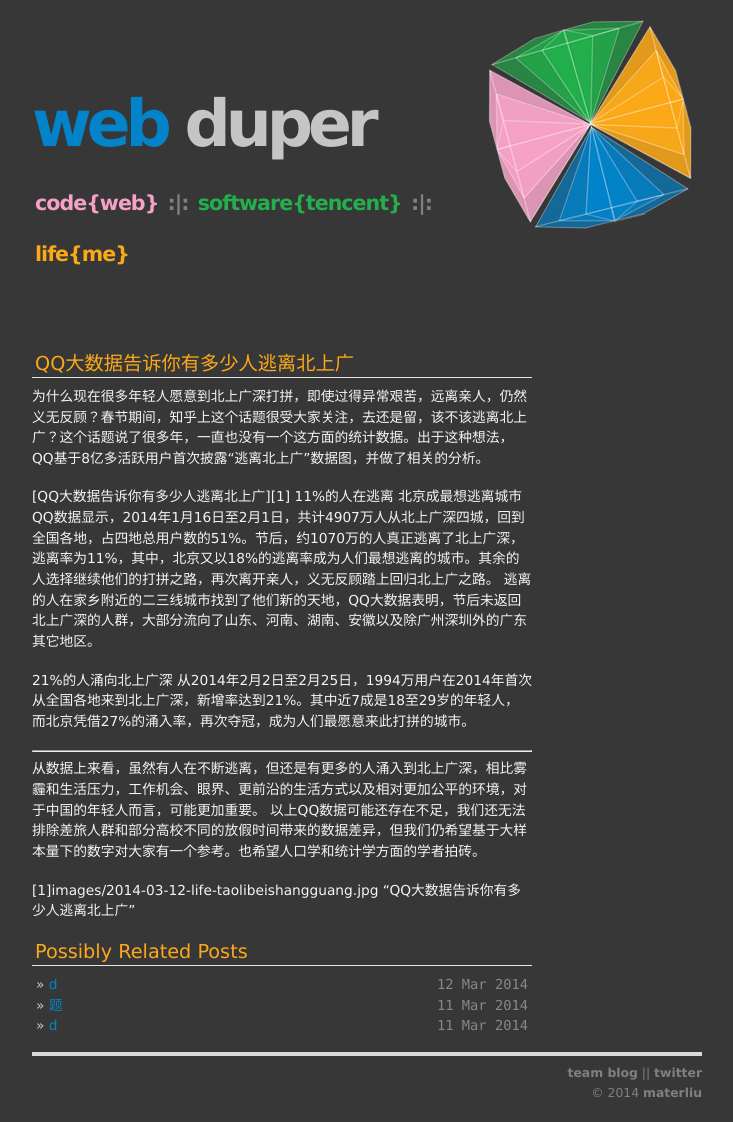
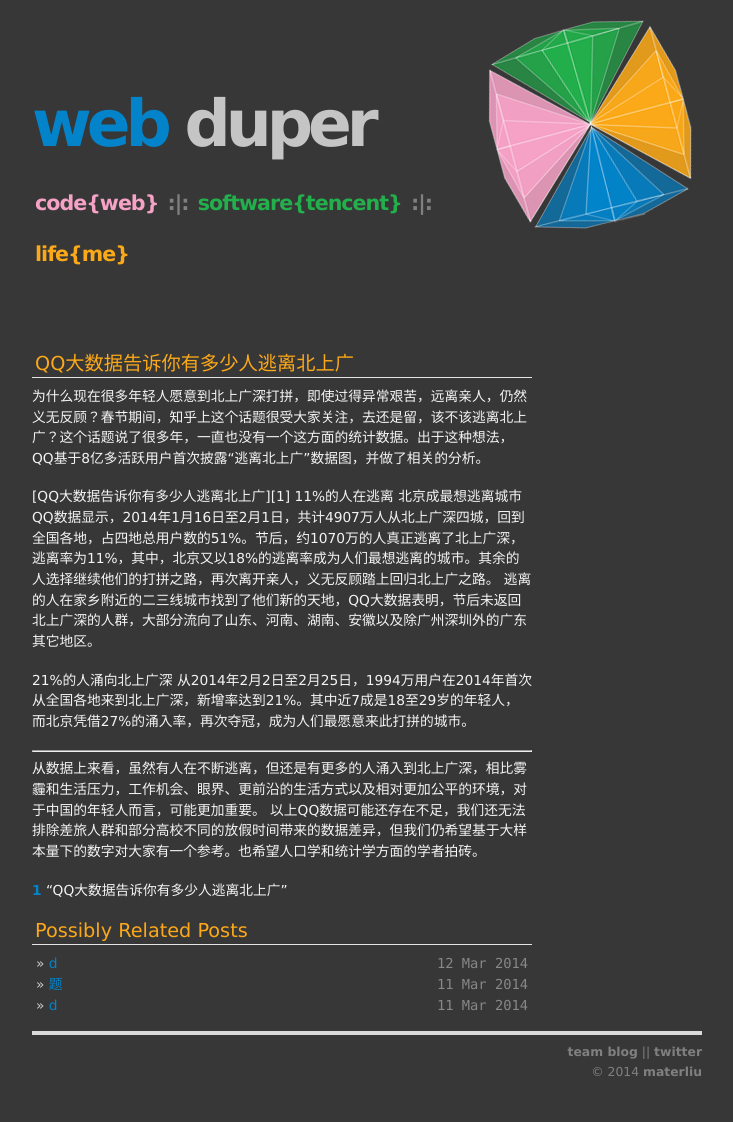
Before and after one commit to materliu/materliu.github.io, a Jekyll site: the page built from all/life/_posts/2014-03-12-QQ大数据告诉你有多少人逃离北上广.md, in a window 1280 px wide. Shown: the whole page, without its empty margins (273-1006 px from the left). Built offline with Jekyll 4.4.1, drawn with Linux system fonts in a browser that asks for light colours; Markdown is read by kramdown in place of the engine named in the settings; after the commit the page ends 1101 px from its top, so only the background shows below that.

Commit message:
change relative url !

```diff
--- a/all/life/_posts/2014-03-12-QQ大数据告诉你有多少人逃离北上广.md
+++ b/all/life/_posts/2014-03-12-QQ大数据告诉你有多少人逃离北上广.md
@@ -19,4 +19,4 @@
 以上QQ数据可能还存在不足，我们还无法排除差旅人群和部分高校不同的放假时间带来的数据差异，但我们仍希望基于大样本量下的数字对大家有一个参考。也希望人口学和统计学方面的学者拍砖。
 
 
-[1]images/2014-03-12-life-taolibeishangguang.jpg "QQ大数据告诉你有多少人逃离北上广"
+[1](images/2014-03-12-life-taolibeishangguang.jpg) "QQ大数据告诉你有多少人逃离北上广"
--- a/css/default.css
+++ b/css/default.css
@@ -1,7 +1,7 @@
 body {
 background: #373737;
 color:#e5e5e5;
-font:86% 'lucida grande','lucida sans unicode',Verdana,Tahoma,Arial,sans-serif;
+font:86% '微软雅黑','lucida grande','lucida sans unicode',Verdana,Tahoma,Arial,sans-serif;
 line-height:1.2em;
 margin:0 auto;
 padding:0;
```
